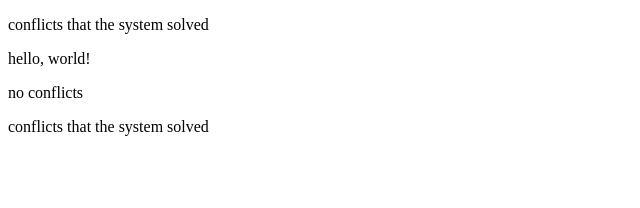
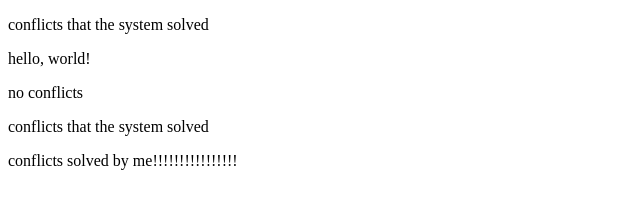
Before and after one commit to miryam-7568/demo, a plain HTML site: page index.html in a window 1280 px wide. Shown: the whole page, without its empty margins (0-640 px from the left). Drawn offline with Linux system fonts and the light colour scheme.

Commit message:
update index.html conflicts solved by me

```diff
--- a/index.html
+++ b/index.html
@@ -9,5 +9,6 @@
     hello, world!
     <p>no conflicts</p>
     <p>conflicts that the system solved</p>
+    <p>conflicts solved by me!!!!!!!!!!!!!!!!</p>
 </body>
 </html>
```
